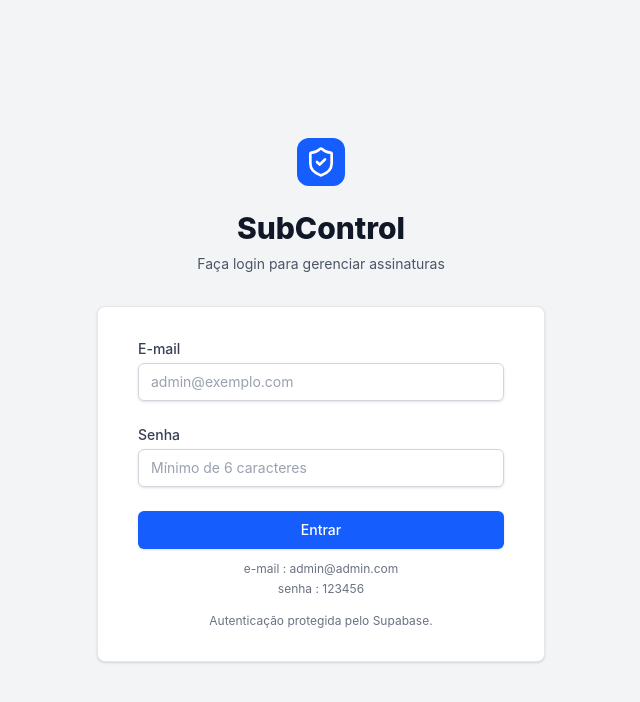
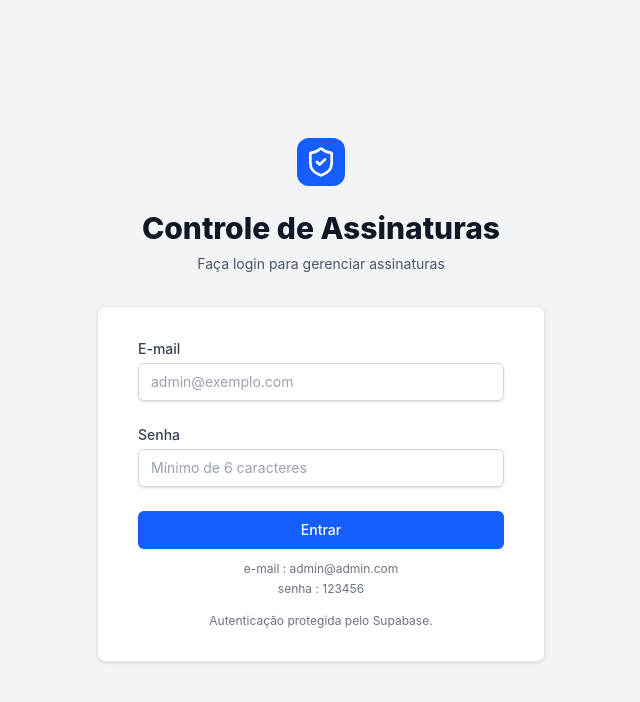
Before and after one commit to RENATOBR13/subcontrol, a Next.js app: page /login in a window 1280 px wide. Shown: the top 702 px of the page, without its empty margins (319-959 px from the left). Built offline with nearby package versions, Linux system fonts and the light colour scheme; no server answers.

Commit message:
Update app branding to Controle de Assinaturas

```diff
--- a/app/(protected)/layout.tsx
+++ b/app/(protected)/layout.tsx
@@ -61,7 +61,7 @@ export default function ProtectedLayout({
         <div className="flex h-16 shrink-0 items-center px-6 border-b border-gray-200">
           <div className="flex items-center gap-2 text-blue-600">
              <CreditCard className="w-6 h-6" />
-             <span className="text-xl font-bold text-gray-900 tracking-tight">SubControl</span>
+             <span className="text-xl font-bold text-gray-900 tracking-tight">Controle de Assinaturas</span>
           </div>
         </div>
         <div className="flex flex-1 flex-col overflow-y-auto">
--- a/app/layout.tsx
+++ b/app/layout.tsx
@@ -3,16 +3,16 @@ import './globals.css';
 import { Toaster } from 'sonner';
 
 export const metadata: Metadata = {
-  title: 'SubControl',
+  title: 'Controle de Assinaturas',
   description: 'Sistema de gestão de assinaturas e clientes',
   openGraph: {
-    title: 'SubControl',
+    title: 'Controle de Assinaturas',
     description: 'Sistema de gestão de assinaturas e clientes',
     type: 'website',
   },
   twitter: {
     card: 'summary_large_image',
-    title: 'SubControl',
+    title: 'Controle de Assinaturas',
     description: 'Sistema de gestão de assinaturas e clientes',
   },
 };
--- a/app/login/page.tsx
+++ b/app/login/page.tsx
@@ -56,7 +56,7 @@ export default function LoginPage() {
           <ShieldCheck className="h-8 w-8" />
         </div>
         <h2 className="mt-6 text-center text-3xl font-extrabold text-gray-900">
-          SubControl
+          Controle de Assinaturas
         </h2>
         <p className="mt-2 text-center text-sm text-gray-600">
           Faça login para gerenciar assinaturas
```
